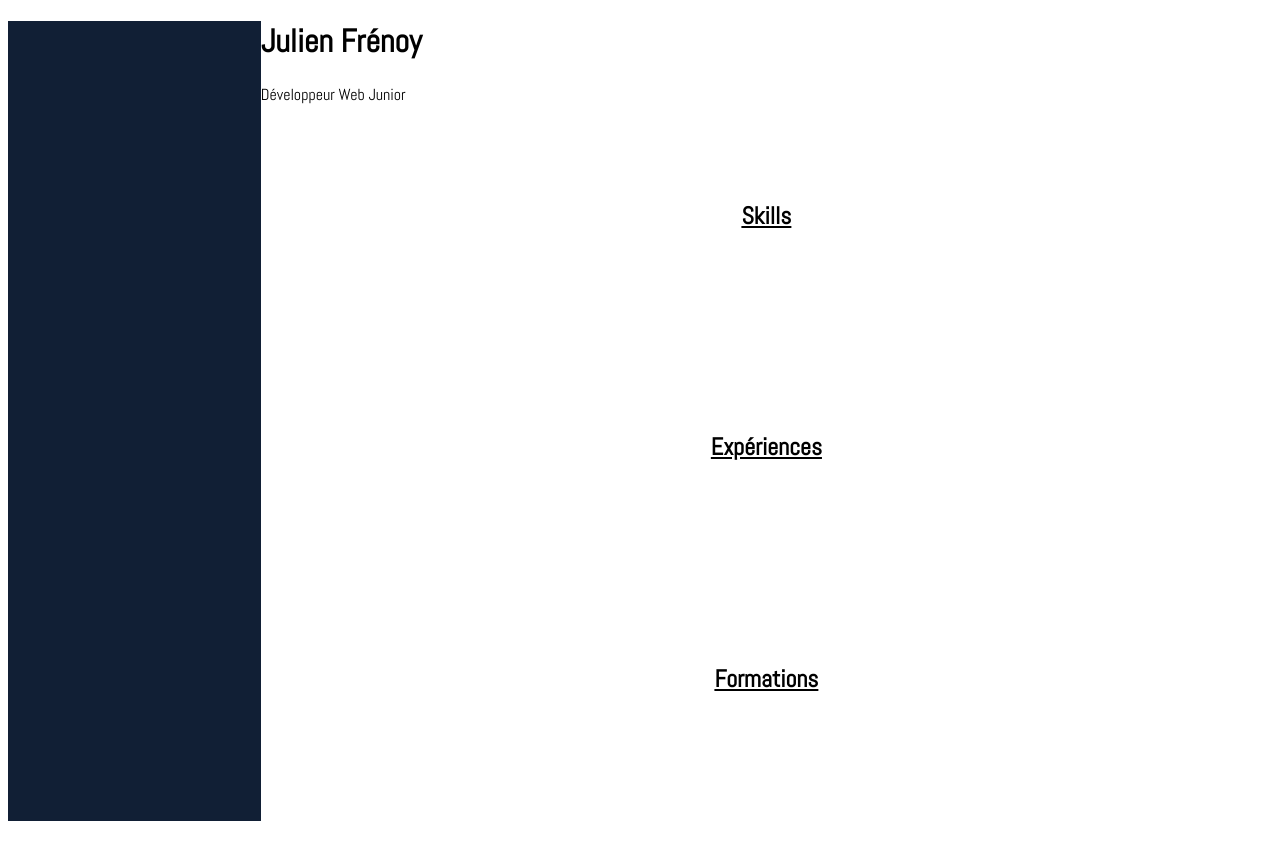
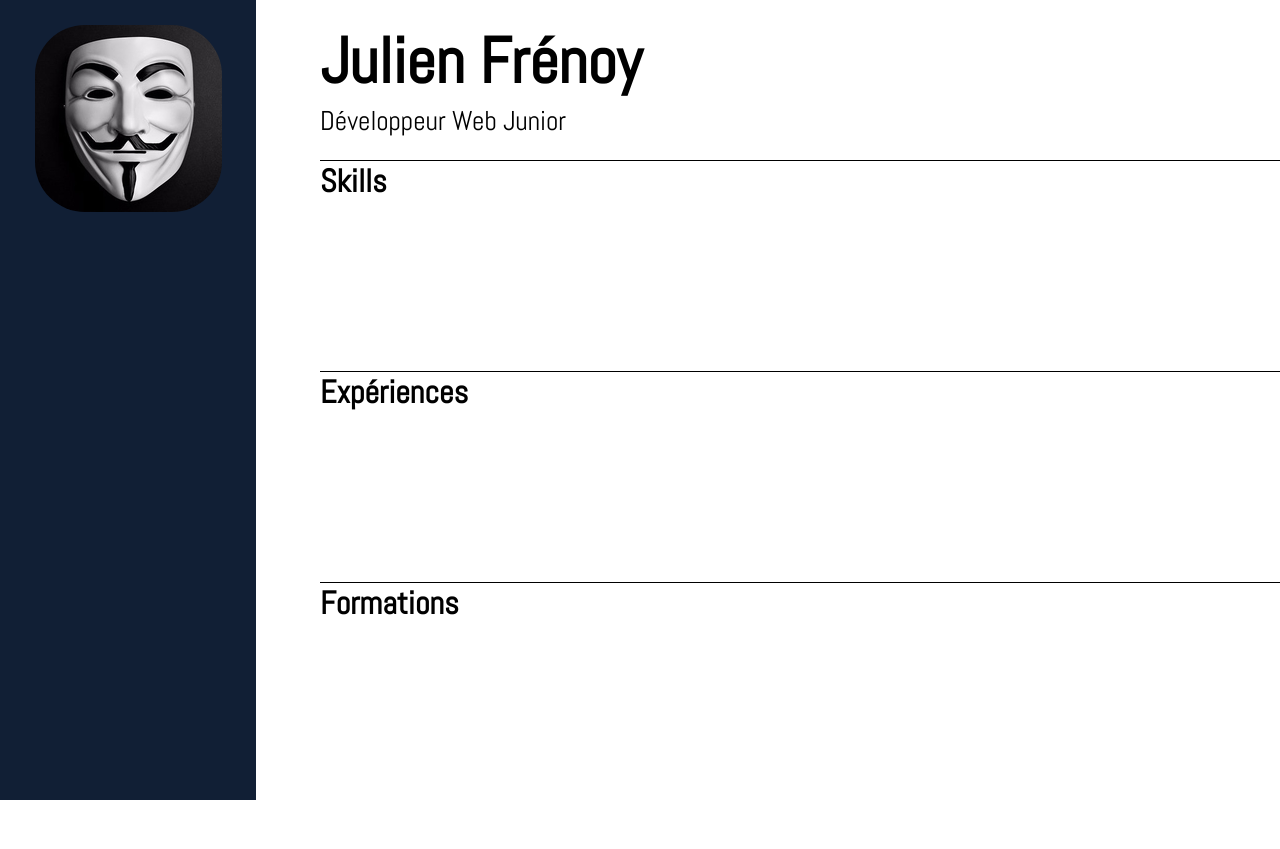
Before and after one commit to julien1959/CV-perso, a plain HTML site: page index.html in a window 1280 px wide. After the commit the page ends 800 px from the top, so only its background shows below. Drawn offline with Linux system fonts and the light colour scheme; a web font is replaced by a local one.

Commit message:
add  picture and fonts size

```diff
--- a/index.html
+++ b/index.html
@@ -10,6 +10,7 @@
 
     <body>
         <aside id="lisere_vertical">
+            <img src="images/photo.jpg" alt="photo" class="photo">
 
 
         </aside>
@@ -28,7 +29,7 @@
                 <h2>Expériences</h2>
             </article>
 
-            <article class="formation">
+            <article class="formations">
                 <h2>Formations</h2>
             </article>
         </section>
--- a/style.css
+++ b/style.css
@@ -8,26 +8,42 @@
          url('fonts/abel-regular-webfont.svg#abelregular') format('svg');
     font-weight: normal;
     font-style: normal;
-
 }
 
+*{
+    margin: 0;
+    padding: 0;
+}
 body{
     font-family: 'abelregular', sans-serif;
 }
 
 #lisere_vertical{
     float: left;
-    height: 100vh;
+    min-height: 100vh;
     width: 20%;
     background-color: #111f35;
 }
 
+.photo{
+    display: block;
+    width: auto;
+    margin-left: auto;
+    margin-right: auto;
+    margin-top: 25px;
+    max-width: 80%;
+    max-height: 80%;
+    border-radius: 50px;
+}
+
 header{
     height: 20vh;
+    margin-left: 25%;
 }
 
 section{
     height: 80vh;
+    margin-left: 25%;
 }
 
 .skills{
@@ -38,11 +54,21 @@ section{
     height: 33%;
 }
 
+
 .formations{
     height: 33%;
 }
 
 h2{
-    text-align: center;
-    text-decoration: underline;
+    border-top: 1px solid black;
+    font-size: 2rem;
 }
+
+h1{
+    font-size: 4rem;
+    padding-top: 20px;
+}
+
+header p{
+    font-size: 1.7rem;
+}
```
Also changed, not shown: images/photo.jpg (added).
